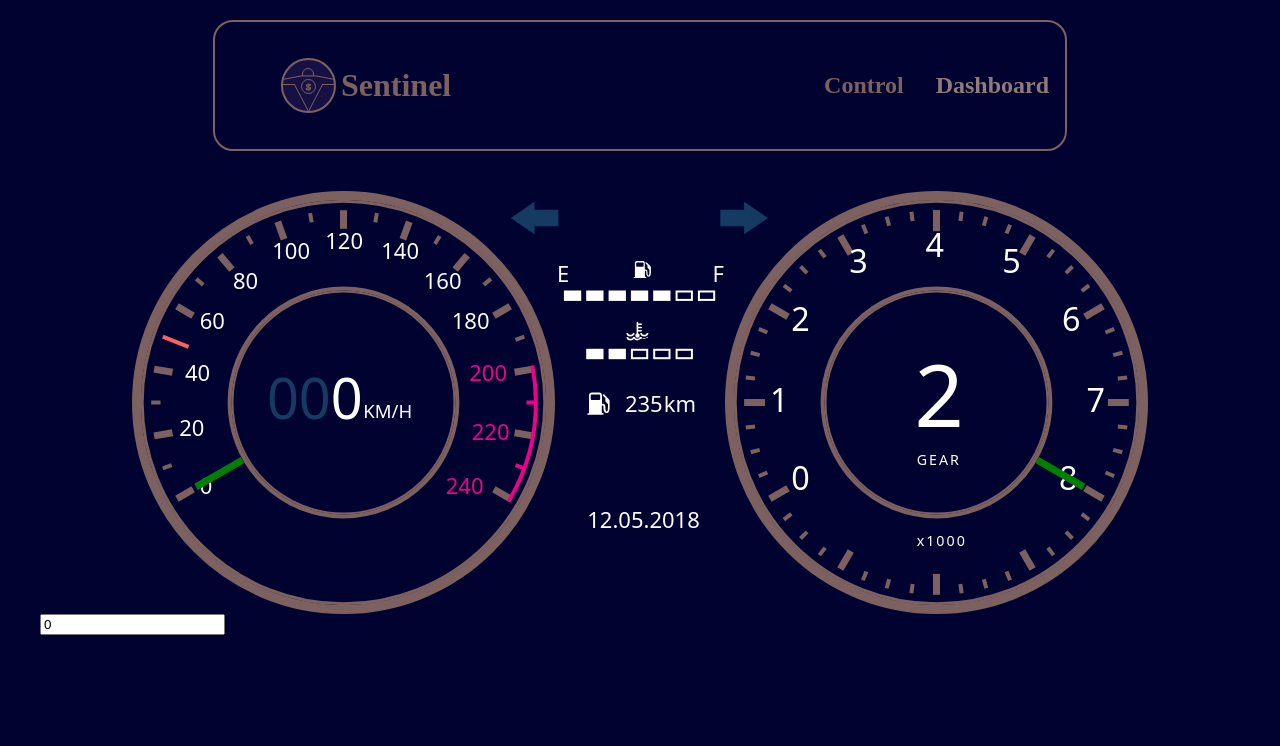
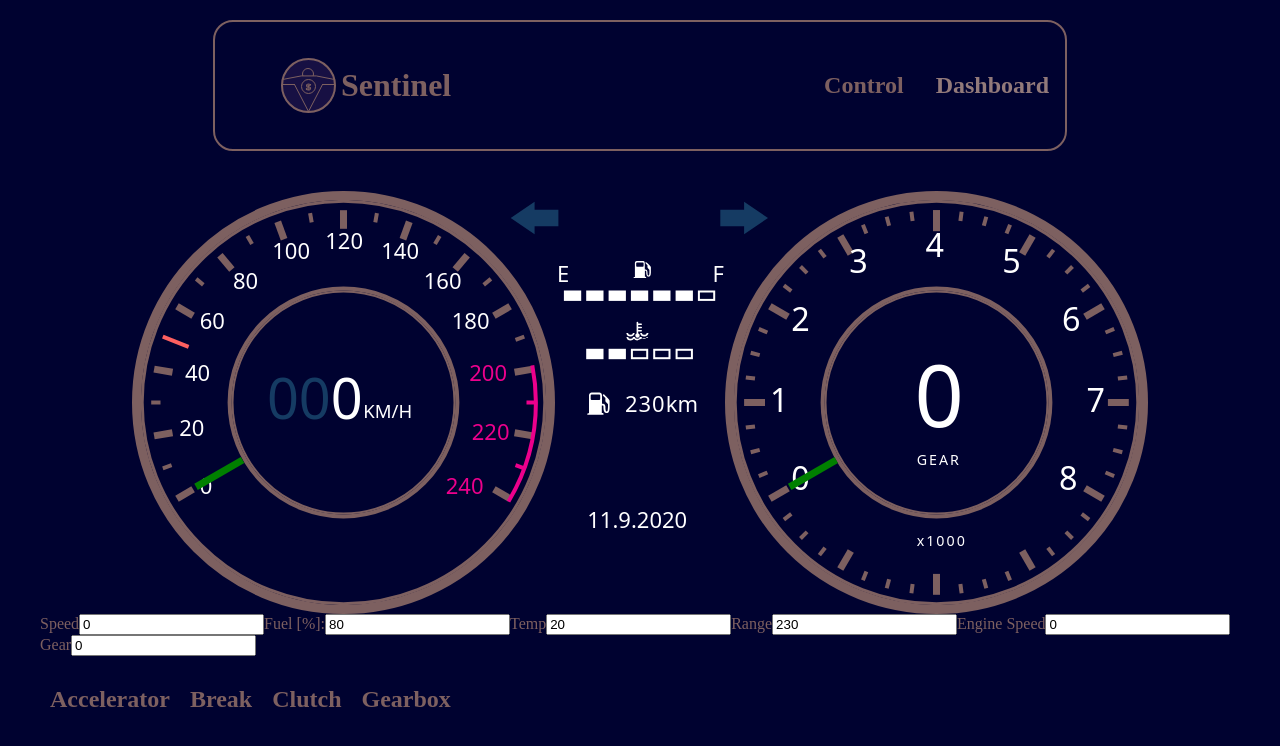
Before and after one commit to kwojnar137/sentinel, a React (Create React App) app: page /sentinel/dashboard in a window 1280 px wide. Shown: the top 746 px of the page. Built offline with nearby package versions, Linux system fonts and the light colour scheme.

Commit message:
Dashboard. Inputs to control indicators

```diff
--- /dev/null
+++ b/src/utils.js
@@ -0,0 +1,62 @@
+export function fillHeatBars(temp) {
+  if (temp <= 0) {
+    return ["none", "none", "none", "none", "none", "#fff"];
+  }
+  if (temp >= 0 && temp < 20) {
+    return ["#fff", "none", "none", "none", "none", "#fff"];
+  }
+  if (temp >= 20 && temp < 40) {
+    return ["#fff", "#fff", "none", "none", "none", "#fff"];
+  }
+  if (temp >= 40 && temp < 60) {
+    return ["#fff", "#fff", "#fff", "none", "none", "#fff"];
+  }
+  if (temp >= 60 && temp < 80) {
+    return ["#fff", "#fff", "#fff", "none", "none", "#fff"];
+  }
+  if (temp >= 80 && temp < 100) {
+    return ["#fff", "#fff", "#fff", "#fff", "none", "#fff"];
+  }
+  if (temp >= 100) {
+    return ["#fff", "#fff", "#fff", "#fff", "#fff", "red"];
+  }
+  return ["none", "none", "none", "none", "none"];
+}
+
+export function fillFuelStatusBars(fuel) {
+  if (fuel >= 0 && fuel < 12.5) {
+    return ["none", "none", "none", "none", "none", "none", "none", "red"];
+  }
+  if (fuel >= 12.5 && fuel < 25) {
+    return ["#fff", "none", "none", "none", "none", "none", "none", "#fff"];
+  }
+  if (fuel >= 25 && fuel < 37.5) {
+    return ["#fff", "#fff", "none", "none", "none", "none", "none", "#fff"];
+  }
+  if (fuel >= 37.5 && fuel < 50) {
+    return ["#fff", "#fff", "#fff", "none", "none", "none", "none", "#fff"];
+  }
+  if (fuel >= 50 && fuel < 62.5) {
+    return ["#fff", "#fff", "#fff", "#fff", "none", "none", "none", "#fff"];
+  }
+  if (fuel >= 62.5 && fuel < 75) {
+    return ["#fff", "#fff", "#fff", "#fff", "#fff", "none", "none", "#fff"];
+  }
+  if (fuel >= 75 && fuel < 87.5) {
+    return ["#fff", "#fff", "#fff", "#fff", "#fff", "#fff", "none", "#fff"];
+  }
+  if (fuel >= 87.5 && fuel <= 100) {
+    return ["#fff", "#fff", "#fff", "#fff", "#fff", "#fff", "#fff", "#fff"];
+  }
+  return [
+    "#fff",
+    "#fff",
+    "#fff",
+    "#fff",
+    "#fff",
+    "#fff",
+    "#fff",
+    "#fff",
+    "#fff",
+  ];
+}
--- a/src/views/Dashboard/Dashboard.js
+++ b/src/views/Dashboard/Dashboard.js
@@ -10,8 +10,12 @@ import "./dashboard.scss";
 
 const Dashboard = () => {
   const [carSpeed, setCarSpeed] = useState(0);
-  const actualEngineSpeed = 8000;
-  const actualGear = 2;
+  const [engineSpeed, setEngineSpeed] = useState(0);
+  const [gear, setGear] = useState(0);
+  const [range, setRange] = useState(230);
+  const [temp, setTemp] = useState(20);
+  const [fuel, setFuel] = useState(80);
+  const date = new Date();
 
   return (
     <Layout>
@@ -24,17 +28,62 @@ const Dashboard = () => {
         >
           <g transform="translate(4.5 4.5)">
             <Speedometer speed={carSpeed} />
-            <Tachometer engineSpeed={actualEngineSpeed} gear={actualGear} />
-            <InfoArea />
+            <Tachometer engineSpeed={engineSpeed} gear={gear} />
+            <InfoArea range={range} date={date} temp={temp} fuel={fuel} />
           </g>
         </svg>
       </div>
       <div className="control">
+        <label>Speed</label>
         <input
           type="text"
           value={carSpeed}
           onChange={(e) => setCarSpeed(e.target.value)}
         />
+        <label>Fuel [%]:</label>
+        <input
+          type="text"
+          value={fuel}
+          onChange={(e) => setFuel(e.target.value)}
+        />
+        <label>Temp</label>
+        <input
+          type="text"
+          value={temp}
+          onChange={(e) => setTemp(e.target.value)}
+        />
+        <label>Range</label>
+        <input
+          type="text"
+          value={range}
+          onChange={(e) => setRange(e.target.value)}
+        />
+        <label>Engine Speed</label>
+        <input
+          type="text"
+          value={engineSpeed}
+          onChange={(e) => setEngineSpeed(e.target.value)}
+        />
+        <label>Gear</label>
+        <input
+          type="text"
+          value={gear}
+          onChange={(e) => setGear(e.target.value)}
+        />
+      </div>
+      <div className="controlGui">
+        <div className="accelerator">
+          <h2>Accelerator</h2>
+        </div>
+        <div className="break">
+          <h2>Break</h2>
+        </div>
+        <div className="clutch">
+          <h2>Clutch</h2>
+        </div>
+        <div className="gearbox">
+          <h2>Gearbox</h2>
+        </div>
       </div>
     </Layout>
   );
--- a/src/views/Dashboard/InfoArea.js
+++ b/src/views/Dashboard/InfoArea.js
@@ -1,14 +1,34 @@
 import React from "react";
 import Signposts from "./Signposts";
+import { fillHeatBars } from "../../utils";
+import { fillFuelStatusBars } from "../../utils";
 
-function InfoArea() {
+function InfoArea({ range, date, temp, fuel }) {
+  const year = date.getFullYear();
+  const month = date.getMonth() + 1;
+  const day = date.getDate();
+  const [temp1, temp2, temp3, temp4, temp5, tempIconColor] = fillHeatBars(temp);
+  const [
+    fuel1,
+    fuel2,
+    fuel3,
+    fuel4,
+    fuel5,
+    fuel6,
+    fuel7,
+    FuelIconColor,
+  ] = fillFuelStatusBars(fuel);
+
   return (
     <>
+      <Signposts />
+
+      {/* Fuel status bars */}
       <rect
         width="15.3"
         height="8.4"
         transform="translate(428.4 96)"
-        fill="#fff"
+        fill={fuel1}
         stroke="#fff"
         strokeMiterlimit="10"
         strokeWidth="2"
@@ -17,7 +37,7 @@ function InfoArea() {
         width="15.3"
         height="8.4"
         transform="translate(450.7 96)"
-        fill="#fff"
+        fill={fuel2}
         stroke="#fff"
         strokeMiterlimit="10"
         strokeWidth="2"
@@ -26,7 +46,7 @@ function InfoArea() {
         width="15.3"
         height="8.4"
         transform="translate(473.1 96)"
-        fill="#fff"
+        fill={fuel3}
         stroke="#fff"
         strokeMiterlimit="10"
         strokeWidth="2"
@@ -35,7 +55,7 @@ function InfoArea() {
         width="15.3"
         height="8.4"
         transform="translate(495.4 96)"
-        fill="#fff"
+        fill={fuel4}
         stroke="#fff"
         strokeMiterlimit="10"
         strokeWidth="2"
@@ -44,7 +64,7 @@ function InfoArea() {
         width="15.3"
         height="8.4"
         transform="translate(517.7 96)"
-        fill="#fff"
+        fill={fuel5}
         stroke="#fff"
         strokeMiterlimit="10"
         strokeWidth="2"
@@ -53,7 +73,7 @@ function InfoArea() {
         width="15.3"
         height="8.4"
         transform="translate(540.1 96)"
-        fill="none"
+        fill={fuel6}
         stroke="#fff"
         strokeMiterlimit="10"
         strokeWidth="2"
@@ -62,7 +82,7 @@ function InfoArea() {
         width="15.3"
         height="8.4"
         transform="translate(562.4 96)"
-        fill="none"
+        fill={fuel7}
         stroke="#fff"
         strokeMiterlimit="10"
         strokeWidth="2"
@@ -71,31 +91,32 @@ function InfoArea() {
       <g transform="translate(-196.5 -293)">
         <path
           d="M698.4,431a2.087,2.087,0,0,1,1.3,2,2.2,2.2,0,0,1-4.4,0,2.244,2.244,0,0,1,1.3-2V420a.789.789,0,0,1,.8-.8h0a.789.789,0,0,1,.8.8v1h3a.8.8,0,0,1,0,1.6h-3v1.6h3a.789.789,0,0,1,.8.8h0a.789.789,0,0,1-.8.8h-3v1.6h3a.789.789,0,0,1,.8.8h0a.789.789,0,0,1-.8.8h-3v2Z"
-          fill="#fff"
+          fill={tempIconColor}
           fillRule="evenodd"
         />
         <path
           d="M694,436.3a4.272,4.272,0,0,1-3.4,1.6,4.209,4.209,0,0,1-4.2-3.5h1.7a2.595,2.595,0,0,0,5,0h1.7a2.595,2.595,0,0,0,5,0h1.7a2.595,2.595,0,0,0,5,0h1.7a29.807,29.807,0,0,0-11,3.5,4.175,4.175,0,0,1-3.2-1.6"
-          fill="#fff"
+          fill={tempIconColor}
           fillRule="evenodd"
         />
         <path
           d="M694.7,430.4a4.288,4.288,0,0,1-4.2,3.5,4.209,4.209,0,0,1-4.2-3.5H688a2.595,2.595,0,0,0,5,0Z"
-          fill="#fff"
+          fill={tempIconColor}
           fillRule="evenodd"
         />
         <path
           d="M708.5,430.4a4.288,4.288,0,0,1-4.2,3.5,4.209,4.209,0,0,1-4.2-3.5h1.7a2.595,2.595,0,0,0,5,0Z"
-          fill="#fff"
+          fill={tempIconColor}
           fillRule="evenodd"
         />
       </g>
 
+      {/* temperature status bars */}
       <rect
         width="15.3"
         height="8.4"
         transform="translate(450.7 154.3)"
-        fill="#fff"
+        fill={temp1}
         stroke="#fff"
         strokeMiterlimit="10"
         strokeWidth="2"
@@ -104,7 +125,7 @@ function InfoArea() {
         width="15.3"
         height="8.4"
         transform="translate(473.1 154.3)"
-        fill="#fff"
+        fill={temp2}
         stroke="#fff"
         strokeMiterlimit="10"
         strokeWidth="2"
@@ -113,7 +134,7 @@ function InfoArea() {
         width="15.3"
         height="8.4"
         transform="translate(495.4 154.3)"
-        fill="none"
+        fill={temp3}
         stroke="#fff"
         strokeMiterlimit="10"
         strokeWidth="2"
@@ -122,7 +143,7 @@ function InfoArea() {
         width="15.3"
         height="8.4"
         transform="translate(517.7 154.3)"
-        fill="none"
+        fill={temp4}
         stroke="#fff"
         strokeMiterlimit="10"
         strokeWidth="2"
@@ -131,17 +152,21 @@ function InfoArea() {
         width="15.3"
         height="8.4"
         transform="translate(540.1 154.3)"
-        fill="none"
+        fill={temp5}
         stroke="#fff"
         strokeMiterlimit="10"
         strokeWidth="2"
       />
+
+      {/* Fuel icon */}
       <path
         d="M697,359.9h5.8a.789.789,0,0,1,.8.8v2.7a.789.789,0,0,1-.8.8H697a.789.789,0,0,1-.8-.8v-2.7c.1-.4.4-.8.8-.8m-3.5,15.7h12.7c0-1.2,0-1.4-1.3-1.4v-6a2.769,2.769,0,0,1,.9.1c.3.1.3.2.4.5.1.5,0,1.2.1,1.8a1.95,1.95,0,0,0,.1.8,3.771,3.771,0,0,0,.7,2.1,1.743,1.743,0,0,0,1.2.6,1.832,1.832,0,0,0,1.7-.6c.1-.1.2-.2.2-.3a4.282,4.282,0,0,0,.6-2.2c0-.2.1-.5.1-.8V365a1.9,1.9,0,0,0-.3-.9,6.1,6.1,0,0,0-1.3-1.5l-.5-.5-.5-.5-.5-.5-.9-.9c-.2-.2-.7-.8-1.2-.4-.1.1-.2.1-.2.2-.2.4,0,.7.3,1l1.4,1.4c.3.3.3.1.3.7,0,1-.2,1.8.3,2.5a2.18,2.18,0,0,0,.4.5l.9.9c.3.3.3.2.3.7a21.617,21.617,0,0,1-.2,4.5c-.1.5-.4,1-1,.8-.4-.1-.6-.8-.6-1.2a33.107,33.107,0,0,0-.3-3.4c-.4-1.1-1.3-1.3-2.5-1.3v-6.5a2.008,2.008,0,0,0-1.2-2,2.483,2.483,0,0,0-.9-.1h-5.9a2.208,2.208,0,0,0-1.7,1,3.712,3.712,0,0,0-.2,1.9v13c-1.3,0-1.3.1-1.3,1.2h-.1Z"
         transform="translate(-196.5 -293)"
-        fill="#fff"
+        fill={FuelIconColor}
         fillRule="evenodd"
       />
+
+      {/* Fuel range icon */}
       <path
         d="M651.7,492.1h7.5a1,1,0,0,1,1,1v3.5a1,1,0,0,1-1,1h-7.5a1,1,0,0,1-1-1v-3.5a1,1,0,0,1,1-1m-4.5,20.2h16.3c0-1.5.1-1.7-1.7-1.7v-7.7a3.749,3.749,0,0,1,1.1.1c.4.1.4.3.5.7.1.7,0,1.6.1,2.3a3.751,3.751,0,0,0,.1,1.1,5.234,5.234,0,0,0,1,2.7,2.718,2.718,0,0,0,1.6.8,2.8,2.8,0,0,0,2.2-.7l.3-.3a6.954,6.954,0,0,0,.8-2.9c0-.3.1-.7.1-1v-7a3.013,3.013,0,0,0-.3-1.2,15.585,15.585,0,0,0-1.6-2l-.6-.6-.6-.6-.6-.6-1.2-1.2c-.3-.3-.9-1-1.5-.5l-.3.3a.962.962,0,0,0,.4,1.2l1.8,1.8c.4.4.3.2.3.9,0,1.3-.2,2.3.4,3.2.2.2.4.5.6.7l1.2,1.2c.4.4.4.3.4.8a25.846,25.846,0,0,1-.3,5.7c-.2.6-.5,1.3-1.3,1.1-.5-.2-.7-1-.8-1.6-.3-1.5,0-3.3-.4-4.4-.5-1.5-1.7-1.6-3.2-1.6v-8.4a2.627,2.627,0,0,0-1.6-2.6,2.165,2.165,0,0,0-1.2-.2h-7.7a2.626,2.626,0,0,0-2.2,1.4,4.785,4.785,0,0,0-.3,2.5v16.8c-1.6,0-1.7.2-1.7,1.5h-.1Z"
         transform="translate(-196.5 -293)"
@@ -149,6 +174,7 @@ function InfoArea() {
         fillRule="evenodd"
       />
 
+      {/* empty tank label */}
       <g transform="translate(-196.5 -293)">
         <text
           transform="translate(616.914 379.37)"
@@ -162,6 +188,7 @@ function InfoArea() {
         </text>
       </g>
 
+      {/* full tank label */}
       <g transform="translate(-196.5 -293)">
         <text
           transform="translate(772.484 379.37)"
@@ -175,6 +202,7 @@ function InfoArea() {
         </text>
       </g>
 
+      {/* range  */}
       <g transform="translate(-196.5 -293)">
         <text
           transform="translate(684.913 509.909)"
@@ -182,16 +210,15 @@ function InfoArea() {
           fontSize="22"
           fontFamily="SegoeUI, Segoe UI"
         >
-          <tspan x="0" y="0">
-            23
-          </tspan>
+          <tspan x="0" y="0"></tspan>
           <tspan y="0" letterSpacing="0.045em">
-            5
+            {range}
           </tspan>
           <tspan y="0">km</tspan>
         </text>
       </g>
 
+      {/* date */}
       <g transform="translate(-196.5 -293)">
         <text
           transform="translate(647.247 625.186)"
@@ -200,11 +227,10 @@ function InfoArea() {
           fontFamily="SegoeUI, Segoe UI"
         >
           <tspan x="0" y="0">
-            12.05.2018
+            {day}.{month}.{year}
           </tspan>
         </text>
       </g>
-      <Signposts />
     </>
   );
 }
--- a/src/views/Dashboard/dashboard.scss
+++ b/src/views/Dashboard/dashboard.scss
@@ -3,3 +3,25 @@
   display: flex;
   justify-content: center;
 }
+
+.control {
+  color: #7d6060;
+}
+
+.controlGui {
+  display: flex;
+  margin-bottom: 10px;
+  color: #7d6060;
+  .accelerator {
+    padding: 10px;
+  }
+  .break {
+    padding: 10px;
+  }
+  .clutch {
+    padding: 10px;
+  }
+  .gearbox {
+    padding: 10px;
+  }
+}
```
Also changed, not shown: src/views/Dashboard/Gearbox copy.js (added), src/views/Dashboard/Gearbox.js (added).
